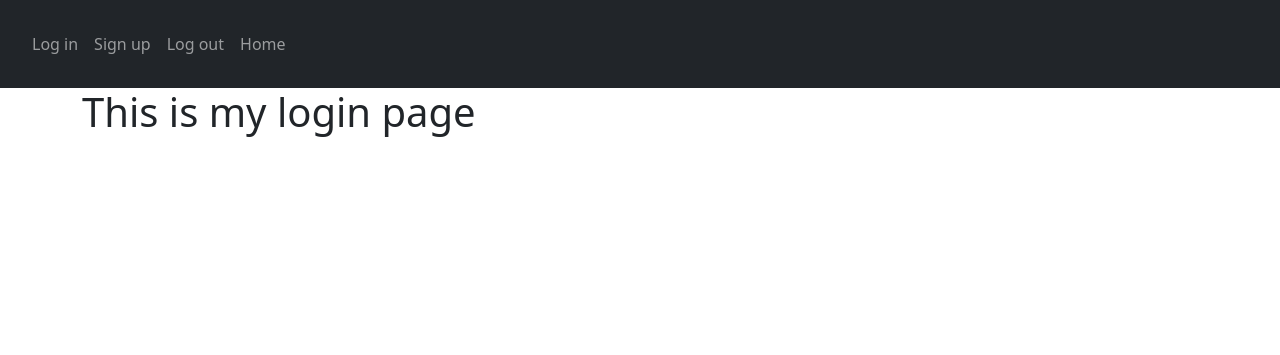
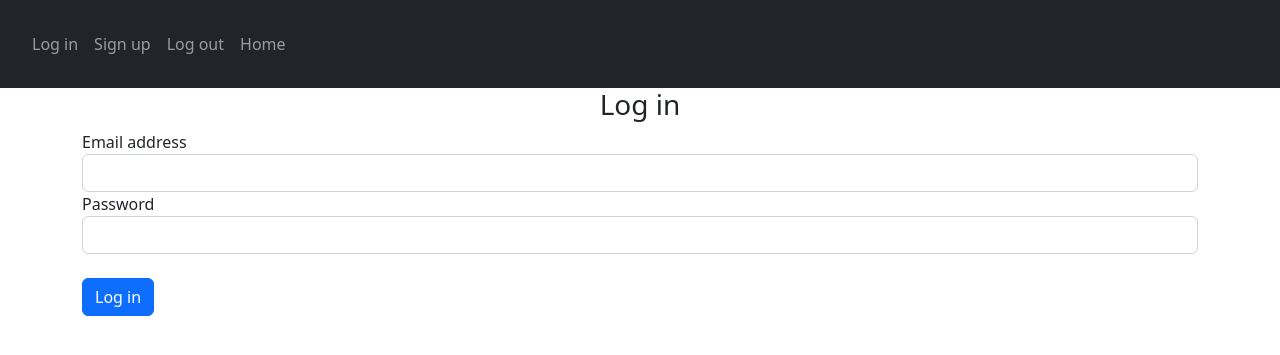
Before and after one commit to alexandroscharangionis/notes_Flask_website, a Flask app: page /login in a window 1280 px wide. Shown: the top 355 px of the page. Run offline with Flask 2, Linux system fonts and the light colour scheme.

Commit message:
extended base template + added login form

```diff
--- a/website/templates/login.html
+++ b/website/templates/login.html
@@ -1,4 +1,28 @@
 {% extends "base.html" %} {% block title %}Login{% endblock %} {% block content
 %}
-<h1>This is my login page</h1>
+<form method="post" action="">
+  <h3 align="center">Log in</h3>
+  <div class="form-group">
+    <label for="email">Email address</label>
+    <input
+      class="form-control"
+      type="email"
+      name="email"
+      id="email"
+      placeholder=""
+    />
+  </div>
+  <div class="form-group">
+    <label for="password">Password</label>
+    <input
+      class="form-control"
+      type="password"
+      name="password"
+      id="password"
+      placeholder=""
+    />
+  </div>
+  <br />
+  <button type="submit" class="btn btn-primary">Log in</button>
+</form>
 {% endblock %}
```
